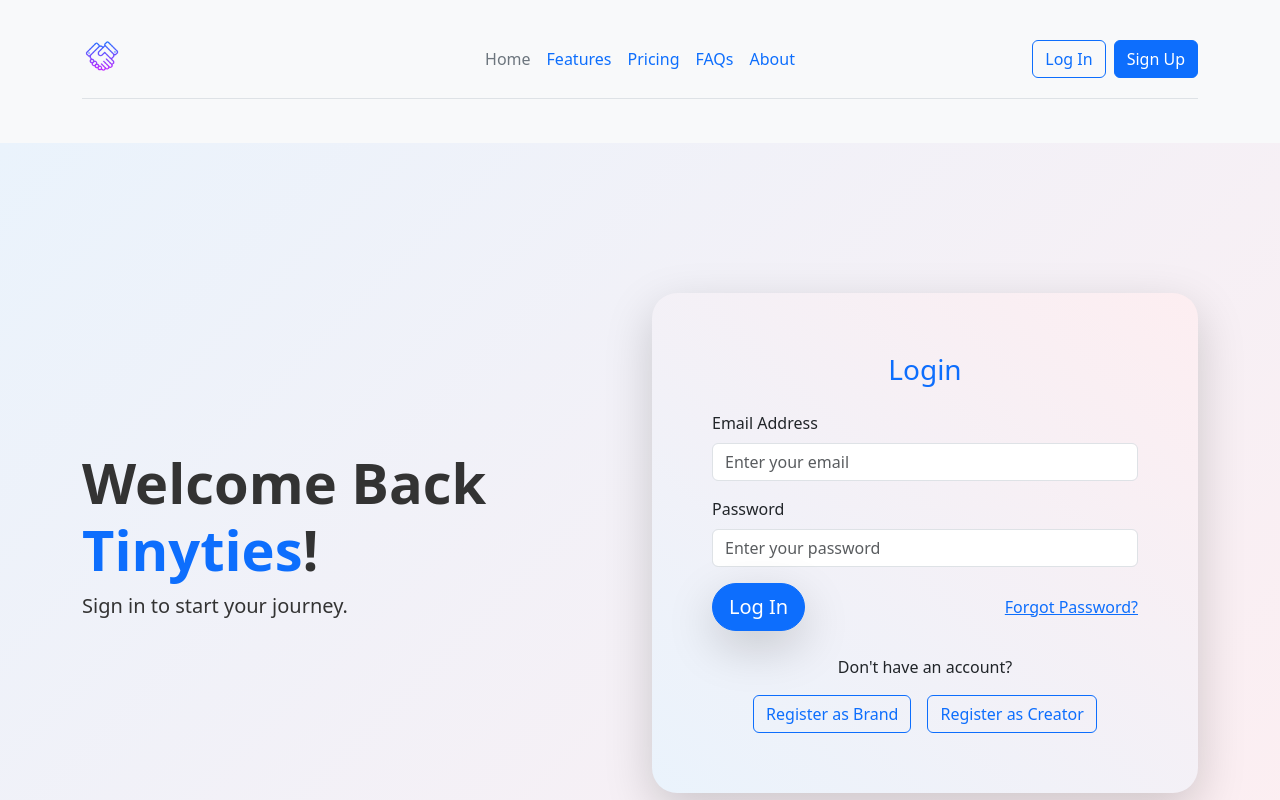
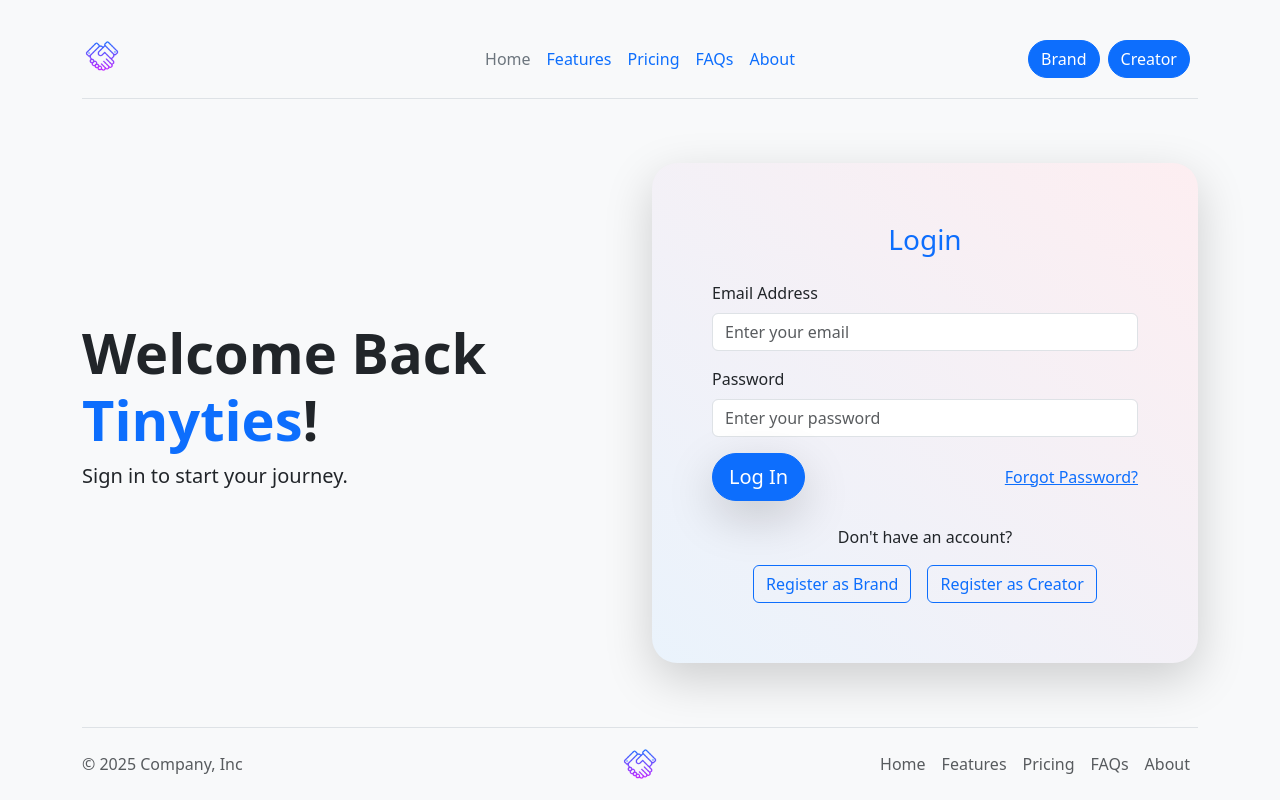
Before and after one commit to mrpravin21/brand, a React (Create React App) app: page /login/brand in a window 1280 px wide. Shown: the top 800 px of the page. Built offline with nearby package versions, Linux system fonts and the light colour scheme.

Commit message:
add features

```diff
--- a/src/BrandDashboard.js
+++ b/src/BrandDashboard.js
@@ -1,5 +1,6 @@
 import React from "react";
 import { useNavigate, Link } from "react-router-dom";
+import blueHand from "./pic/blue_hand.png";
 
 const BrandDashboard = () => {
   const navigate = useNavigate();
@@ -13,43 +14,29 @@ const BrandDashboard = () => {
   };
 
   return (
-    <div className="bg-light" style={{ minHeight: "100vh", overflowX: "hidden" }}>
+    <div className="bg-light">
       {/* Navbar */}
-      <nav className="navbar navbar-expand-lg navbar-light bg-white shadow-sm py-3">
       <div className="container">
-          <Link className="navbar-brand text-primary fw-bold" to="/">
-            🔗 Tinyties
+        <header className="d-flex flex-wrap align-items-center justify-content-center justify-content-md-between py-3 mb-4 border-bottom">
+          <div className="col-md-3 mb-2 mb-md-0">
+            <Link to="/" className="d-inline-flex link-body-emphasis text-decoration-none font-weight-light">
+              <img src={blueHand} alt="TinyTies" width="40" height="40" />
             </Link>
-          <button
-            className="navbar-toggler"
-            type="button"
-            data-bs-toggle="collapse"
-            data-bs-target="#navbarNav"
-            aria-controls="navbarNav"
-            aria-expanded="false"
-            aria-label="Toggle navigation"
-          >
-            <span className="navbar-toggler-icon"></span>
-          </button>
-          <div className="collapse navbar-collapse" id="navbarNav">
-            <ul className="navbar-nav ms-auto">
-              <li className="nav-item">
-                <Link className="nav-link text-dark" to="/profile">
-                  Profile
-                </Link>
-              </li>
-              <li className="nav-item">
-                <button
-                  className="btn btn-primary btn-lg rounded-pill shadow-lg"
-                  onClick={handleLogout}
-                >
-                  Log Out
-                </button>
-              </li>
+          </div>
+
+          <ul className="nav col-12 col-md-auto mb-2 justify-content-center mb-md-0">
+            <li><Link to="/" className="nav-link px-2 link-secondary">Home</Link></li>
+            <li><Link to="/" className="nav-link px-2">Features</Link></li>
+            <li><a href="#" className="nav-link px-2">Pricing</a></li>
+            <li><a href="#" className="nav-link px-2">FAQs</a></li>
+            <li><a href="#" className="nav-link px-2">About</a></li>
           </ul>
+
+          <div className="col-md-3 text-end">
+            <Link to="/login/brand"><button type="button" className="btn btn-primary me-2 rounded-pill" onClick={handleLogout}>Log Out</button></Link>
           </div>
+        </header>
       </div>
-      </nav>
 
       {/* Hero Section */}
       <div
@@ -136,37 +123,23 @@ const BrandDashboard = () => {
       </div>
 
       {/* Footer */}
-      <footer
-        className="py-4 mt-5"
-        style={{
-          backgroundColor: "#333",
-          color: "#fff",
-          textAlign: "center",
-        }}
-      >
       <div className="container">
-          <p className="mb-2">&copy; 2025 Tinyties | All Rights Reserved</p>
-          <ul className="list-inline">
-            <li className="list-inline-item">
-              <Link to="/privacy" className="text-decoration-none text-light">
-                Privacy Policy
-              </Link>
-            </li>
-            <li className="list-inline-item">|</li>
-            <li className="list-inline-item">
-              <Link to="/terms" className="text-decoration-none text-light">
-                Terms of Service
-              </Link>
-            </li>
-            <li className="list-inline-item">|</li>
-            <li className="list-inline-item">
-              <Link to="/contact" className="text-decoration-none text-light">
-                Contact Us
-              </Link>
-            </li>
+    <footer className="d-flex flex-wrap justify-content-between align-items-center py-3 my-4 border-top">
+      <p className="col-md-4 mb-0 text-body-secondary">© 2025 Company, Inc</p>
+
+      <a href="/" className="col-md-4 d-flex align-items-center justify-content-center mb-3 mb-md-0 me-md-auto link-body-emphasis text-decoration-none">
+        <img src={blueHand} width="40" height="40" />
+      </a>
+
+      <ul className="nav col-md-4 justify-content-end">
+        <li className="nav-item"><a href="#" class="nav-link px-2 text-body-secondary">Home</a></li>
+        <li className="nav-item"><a href="#" class="nav-link px-2 text-body-secondary">Features</a></li>
+        <li className="nav-item"><a href="#" class="nav-link px-2 text-body-secondary">Pricing</a></li>
+        <li className="nav-item"><a href="#" class="nav-link px-2 text-body-secondary">FAQs</a></li>
+        <li className="nav-item"><a href="#" class="nav-link px-2 text-body-secondary">About</a></li>
       </ul>
+    </footer>
     </div>
-      </footer>
     </div>
   );
 };
--- a/src/BrandLoginForm.js
+++ b/src/BrandLoginForm.js
@@ -39,27 +39,27 @@ const BrandLoginForm = () => {
       <div className="container">
         <header className="d-flex flex-wrap align-items-center justify-content-center justify-content-md-between py-3 mb-4 border-bottom">
           <div className="col-md-3 mb-2 mb-md-0">
-            <a href="/" className="d-inline-flex link-body-emphasis text-decoration-none font-weight-light">
+            <Link to="/" className="d-inline-flex link-body-emphasis text-decoration-none font-weight-light">
               <img src={blueHand} alt="TinyTies" width="40" height="40" />
-            </a>
+            </Link>
           </div>
 
           <ul className="nav col-12 col-md-auto mb-2 justify-content-center mb-md-0">
-            <li><a href="#" className="nav-link px-2 link-secondary">Home</a></li>
-            <li><a href="#" className="nav-link px-2">Features</a></li>
+            <li><Link to="/" className="nav-link px-2 link-secondary">Home</Link></li>
+            <li><Link to="/" className="nav-link px-2">Features</Link></li>
             <li><a href="#" className="nav-link px-2">Pricing</a></li>
             <li><a href="#" className="nav-link px-2">FAQs</a></li>
             <li><a href="#" className="nav-link px-2">About</a></li>
           </ul>
 
           <div className="col-md-3 text-end">
-            <button type="button" className="btn btn-outline-primary me-2">Log In</button>
-            <button type="button" className="btn btn-primary">Sign Up</button>
+            <Link to="/login/brand"><button type="button" className="btn btn-primary me-2 rounded-pill">Brand</button></Link>
+            <Link to="/login/creator"><button type="button" className="btn btn-primary me-2 rounded-pill">Creator</button></Link>
           </div>
         </header>
       </div>
 
-      <div className="d-flex align-items-center min-vh-100" style={{ background: "linear-gradient(135deg, #eaf3fc, #fdeef1)", color: "#333" }}>
+      <div className="d-flex align-items-center">
         <div className="container text-center text-md-start">
           <div className="row align-items-center">
             <div className="col-md-6">
@@ -127,30 +127,23 @@ const BrandLoginForm = () => {
         </div>
       </div>
 
-      <footer className="py-4" style={{ backgroundColor: "#333", color: "#fff", textAlign: "center" }}>
-        <div className="container">
-          <p className="mb-2">&copy; 2025 Tinyties | All Rights Reserved</p>
-          <ul className="list-inline">
-            <li className="list-inline-item">
-              <Link to="/privacy" className="text-decoration-none text-light">
-                Privacy Policy
-              </Link>
-            </li>
-            <li className="list-inline-item">|</li>
-            <li className="list-inline-item">
-              <Link to="/terms" className="text-decoration-none text-light">
-                Terms of Service
-              </Link>
-            </li>
-            <li className="list-inline-item">|</li>
-            <li className="list-inline-item">
-              <Link to="/contact" className="text-decoration-none text-light">
-                Contact Us
-              </Link>
-            </li>
-          </ul>
-        </div>
-      </footer>
+      <div className="container">
+    <footer className="d-flex flex-wrap justify-content-between align-items-center py-3 my-4 border-top">
+      <p className="col-md-4 mb-0 text-body-secondary">© 2025 Company, Inc</p>
+
+      <a href="/" className="col-md-4 d-flex align-items-center justify-content-center mb-3 mb-md-0 me-md-auto link-body-emphasis text-decoration-none">
+        <img src={blueHand} width="40" height="40" />
+      </a>
+
+      <ul className="nav col-md-4 justify-content-end">
+        <li className="nav-item"><a href="#" class="nav-link px-2 text-body-secondary">Home</a></li>
+        <li className="nav-item"><a href="#" class="nav-link px-2 text-body-secondary">Features</a></li>
+        <li className="nav-item"><a href="#" class="nav-link px-2 text-body-secondary">Pricing</a></li>
+        <li className="nav-item"><a href="#" class="nav-link px-2 text-body-secondary">FAQs</a></li>
+        <li className="nav-item"><a href="#" class="nav-link px-2 text-body-secondary">About</a></li>
+      </ul>
+    </footer>
+    </div>
     </div>
   );
 };
--- a/src/CreatorLoginForm.js
+++ b/src/CreatorLoginForm.js
@@ -2,6 +2,7 @@ import React, { useState } from "react";
 import { useNavigate } from "react-router-dom";
 import { Link } from "react-router-dom";
 import axios from "axios";
+import blueHand from "./pic/blue_hand.png";
 
 const CreatorLoginForm = () => {
   const [email, setEmail] = useState("");
@@ -32,15 +33,30 @@ const CreatorLoginForm = () => {
 
   return (
     <div className="bg-light" style={{ overflowX: "hidden" }}>
-      <nav className="navbar navbar-expand-lg navbar-light bg-white shadow-sm py-3">
       <div className="container">
-          <Link className="navbar-brand text-primary fw-bold" to="/">
-            🔗 Tinyties
+        <header className="d-flex flex-wrap align-items-center justify-content-center justify-content-md-between py-3 mb-4 border-bottom">
+          <div className="col-md-3 mb-2 mb-md-0">
+            <Link to="/" className="d-inline-flex link-body-emphasis text-decoration-none font-weight-light">
+              <img src={blueHand} alt="TinyTies" width="40" height="40" />
             </Link>
           </div>
-      </nav>
 
-      <div className="d-flex align-items-center min-vh-100" style={{ background: "linear-gradient(135deg, #eaf3fc, #fdeef1)", color: "#333" }}>
+          <ul className="nav col-12 col-md-auto mb-2 justify-content-center mb-md-0">
+            <li><Link to="/" className="nav-link px-2 link-secondary">Home</Link></li>
+            <li><Link to="/" className="nav-link px-2">Features</Link></li>
+            <li><a href="#" className="nav-link px-2">Pricing</a></li>
+            <li><a href="#" className="nav-link px-2">FAQs</a></li>
+            <li><a href="#" className="nav-link px-2">About</a></li>
+          </ul>
+
+          <div className="col-md-3 text-end">
+            <Link to="/login/brand"><button type="button" className="btn btn-primary me-2 rounded-pill">Brand</button></Link>
+            <Link to="/login/creator"><button type="button" className="btn btn-primary me-2 rounded-pill">Creator</button></Link>
+          </div>
+        </header>
+      </div>
+
+      <div className="d-flex align-items-center">
         <div className="container text-center text-md-start">
           <div className="row align-items-center">
             <div className="col-md-6">
@@ -108,30 +124,23 @@ const CreatorLoginForm = () => {
         </div>
       </div>
 
-      <footer className="py-4" style={{ backgroundColor: "#333", color: "#fff", textAlign: "center" }}>
       <div className="container">
-          <p className="mb-2">&copy; 2025 Tinyties | All Rights Reserved</p>
-          <ul className="list-inline">
-            <li className="list-inline-item">
-              <Link to="/privacy" className="text-decoration-none text-light">
-                Privacy Policy
-              </Link>
-            </li>
-            <li className="list-inline-item">|</li>
-            <li className="list-inline-item">
-              <Link to="/terms" className="text-decoration-none text-light">
-                Terms of Service
-              </Link>
-            </li>
-            <li className="list-inline-item">|</li>
-            <li className="list-inline-item">
-              <Link to="/contact" className="text-decoration-none text-light">
-                Contact Us
-              </Link>
-            </li>
+    <footer className="d-flex flex-wrap justify-content-between align-items-center py-3 my-4 border-top">
+      <p className="col-md-4 mb-0 text-body-secondary">© 2025 Company, Inc</p>
+
+      <a href="/" className="col-md-4 d-flex align-items-center justify-content-center mb-3 mb-md-0 me-md-auto link-body-emphasis text-decoration-none">
+        <img src={blueHand} width="40" height="40" />
+      </a>
+
+      <ul className="nav col-md-4 justify-content-end">
+        <li className="nav-item"><a href="#" class="nav-link px-2 text-body-secondary">Home</a></li>
+        <li className="nav-item"><a href="#" class="nav-link px-2 text-body-secondary">Features</a></li>
+        <li className="nav-item"><a href="#" class="nav-link px-2 text-body-secondary">Pricing</a></li>
+        <li className="nav-item"><a href="#" class="nav-link px-2 text-body-secondary">FAQs</a></li>
+        <li className="nav-item"><a href="#" class="nav-link px-2 text-body-secondary">About</a></li>
       </ul>
+    </footer>
     </div>
-      </footer>
     </div>
   );
 };
--- a/src/RegisterBrand.js
+++ b/src/RegisterBrand.js
@@ -1,6 +1,7 @@
 import React, { useState } from "react";
-import { useNavigate } from "react-router-dom";
+import { useNavigate, Link } from "react-router-dom";
 import blueHand from "./pic/blue_hand.png";
+
 
 const RegisterBrand = () => {
   const [brandName, setBrandName] = useState("");
@@ -71,22 +72,22 @@ const RegisterBrand = () => {
       <div className="container">
         <header className="d-flex flex-wrap align-items-center justify-content-center justify-content-md-between py-3 mb-4 border-bottom">
           <div className="col-md-3 mb-2 mb-md-0">
-            <a href="/" className="d-inline-flex link-body-emphasis text-decoration-none font-weight-light">
+            <Link to="/" className="d-inline-flex link-body-emphasis text-decoration-none font-weight-light">
               <img src={blueHand} alt="TinyTies" width="40" height="40" />
-            </a>
+            </Link>
           </div>
 
           <ul className="nav col-12 col-md-auto mb-2 justify-content-center mb-md-0">
-            <li><a href="#" className="nav-link px-2 link-secondary">Home</a></li>
-            <li><a href="#" className="nav-link px-2">Features</a></li>
+            <li><Link to="/" className="nav-link px-2 link-secondary">Home</Link></li>
+            <li><Link to="/" className="nav-link px-2">Features</Link></li>
             <li><a href="#" className="nav-link px-2">Pricing</a></li>
             <li><a href="#" className="nav-link px-2">FAQs</a></li>
             <li><a href="#" className="nav-link px-2">About</a></li>
           </ul>
 
           <div className="col-md-3 text-end">
-            <button type="button" className="btn btn-outline-primary me-2">Log In</button>
-            <button type="button" className="btn btn-primary">Sign Up</button>
+            <Link to="/login/brand"><button type="button" className="btn btn-primary me-2 rounded-pill">Brand</button></Link>
+            <Link to="/login/creator"><button type="button" className="btn btn-primary me-2 rounded-pill">Creator</button></Link>
           </div>
         </header>
       </div>
--- a/src/RegisterCreator.js
+++ b/src/RegisterCreator.js
@@ -1,5 +1,7 @@
 import React, { useState } from "react";
 import { useNavigate } from "react-router-dom";
+import { Link } from "react-router-dom";
+import blueHand from "./pic/blue_hand.png";
 
 const RegisterCreator = () => {
   const [creatorName, setCreatorName] = useState("");
@@ -111,15 +113,30 @@ const RegisterCreator = () => {
 
   return (
     <div className="bg-light" style={{ overflowX: "hidden" }}>
-      <nav className="navbar navbar-expand-lg navbar-light bg-white shadow-sm py-3">
-        <div className="container">
-          <a className="navbar-brand text-primary fw-bold" href="/">
-            🔗 Tinyties
-          </a>
-        </div>
-      </nav>
+     <div className="container">
+        <header className="d-flex flex-wrap align-items-center justify-content-center justify-content-md-between py-3 mb-4 border-bottom">
+          <div className="col-md-3 mb-2 mb-md-0">
+            <Link to="/" className="d-inline-flex link-body-emphasis text-decoration-none font-weight-light">
+              <img src={blueHand} alt="TinyTies" width="40" height="40" />
+            </Link>
+          </div>
 
-      <div className="d-flex align-items-center min-vh-100" style={{ background: "linear-gradient(135deg, #eaf3fc, #fdeef1)", color: "#333" }}>
+          <ul className="nav col-12 col-md-auto mb-2 justify-content-center mb-md-0">
+            <li><Link to="/" className="nav-link px-2 link-secondary">Home</Link></li>
+            <li><Link to="/" className="nav-link px-2">Features</Link></li>
+            <li><a href="#" className="nav-link px-2">Pricing</a></li>
+            <li><a href="#" className="nav-link px-2">FAQs</a></li>
+            <li><a href="#" className="nav-link px-2">About</a></li>
+          </ul>
+
+          <div className="col-md-3 text-end">
+            <Link to="/login/brand"><button type="button" className="btn btn-primary me-2 rounded-pill">Brand</button></Link>
+            <Link to="/login/creator"><button type="button" className="btn btn-primary me-2 rounded-pill">Creator</button></Link>
+          </div>
+        </header>
+      </div>
+
+      <div className="d-flex align-items-center mt-5">
         <div className="container text-center text-md-start">
           <div className="row align-items-center">
             <div className="col-md-6">
@@ -281,6 +298,24 @@ const RegisterCreator = () => {
           </div>
         </div>
       </div>
+
+      <div className="container">
+    <footer className="d-flex flex-wrap justify-content-between align-items-center py-3 my-4 border-top">
+      <p className="col-md-4 mb-0 text-body-secondary">© 2025 Company, Inc</p>
+
+      <a href="/" className="col-md-4 d-flex align-items-center justify-content-center mb-3 mb-md-0 me-md-auto link-body-emphasis text-decoration-none">
+        <img src={blueHand} width="40" height="40" />
+      </a>
+
+      <ul className="nav col-md-4 justify-content-end">
+        <li className="nav-item"><a href="#" class="nav-link px-2 text-body-secondary">Home</a></li>
+        <li className="nav-item"><a href="#" class="nav-link px-2 text-body-secondary">Features</a></li>
+        <li className="nav-item"><a href="#" class="nav-link px-2 text-body-secondary">Pricing</a></li>
+        <li className="nav-item"><a href="#" class="nav-link px-2 text-body-secondary">FAQs</a></li>
+        <li className="nav-item"><a href="#" class="nav-link px-2 text-body-secondary">About</a></li>
+      </ul>
+    </footer>
+    </div>
     </div>
   );
 };
--- a/src/bhomepage.js
+++ b/src/bhomepage.js
@@ -6,7 +6,13 @@ const Bhomepage = () => {
   const callToActionRef = useRef(null);
 
   const scrollToAction = () => {
-    callToActionRef.current?.scrollIntoView({ behavior: "smooth" });
+    if (callToActionRef.current) {
+      const targetOffset = callToActionRef.current.offsetTop - 50;
+      window.scrollTo({
+        top: targetOffset,
+        behavior: "smooth"
+      });
+    }
   };
 
   return (
@@ -15,27 +21,28 @@ const Bhomepage = () => {
       <div className="container">
         <header className="d-flex flex-wrap align-items-center justify-content-center justify-content-md-between py-3 mb-4 border-bottom">
           <div className="col-md-3 mb-2 mb-md-0">
-            <a href="/" className="d-inline-flex link-body-emphasis text-decoration-none font-weight-light">
+            <Link to="/" className="d-inline-flex link-body-emphasis text-decoration-none font-weight-light">
               <img src={blueHand} alt="TinyTies" width="40" height="40" />
-            </a>
+            </Link>
           </div>
 
           <ul className="nav col-12 col-md-auto mb-2 justify-content-center mb-md-0">
-            <li><a href="#" className="nav-link px-2 link-secondary">Home</a></li>
-            <li><a href="#" className="nav-link px-2">Features</a></li>
+            <li><Link to="/" className="nav-link px-2 link-secondary">Home</Link></li>
+            <li><Link to="#Features" onClick={scrollToAction} className="nav-link px-2">Features</Link></li>
             <li><a href="#" className="nav-link px-2">Pricing</a></li>
             <li><a href="#" className="nav-link px-2">FAQs</a></li>
             <li><a href="#" className="nav-link px-2">About</a></li>
           </ul>
 
           <div className="col-md-3 text-end">
-            <button type="button" className="btn btn-outline-primary me-2">Log In</button>
-            <button type="button" className="btn btn-primary">Sign Up</button>
+            <Link to="/login/brand"><button type="button" className="btn btn-primary me-2 rounded-pill">Brand</button></Link>
+            <Link to="/login/creator"><button type="button" className="btn btn-primary me-2 rounded-pill">Creator</button></Link>
           </div>
         </header>
       </div>
 
       {/* Hero Section */}
+      <div className="border-bottom">
       <div
         className="d-flex align-items-center mt-5 mb-5"
       >
@@ -48,17 +55,17 @@ const Bhomepage = () => {
                 Join thousands who trust us to create meaningful Collabs.
               </p>
               <div className="d-flex gap-3 justify-content-center justify-content-md-start">
+                <Link to="register/brand">
                 <button
-                  onClick={scrollToAction}
-                  className="btn btn-primary btn-lg rounded-pill shadow-lg"
+                  className="btn btn-outline-primary btn-lg rounded-pill shadow-lg"
                 >
-                  Get Started
+                  Get Started as Brand
                 </button>
-                <Link
-                  to="/login"
-                  className="btn btn-outline-secondary btn-lg rounded-pill shadow-lg"
-                >
-                  Log In
+                </Link>
+                <Link to="/register/creator">
+                  <button className="btn btn-outline-primary btn-lg rounded-pill shadow-lg">
+                  Get Started as Creator
+                  </button>
                 </Link>
               </div>
             </div>
@@ -70,10 +77,15 @@ const Bhomepage = () => {
               />
             </div>
           </div>
+
         </div>
       </div>
 
+      </div>
+
       {/* Features Section */}
+      <section ref={callToActionRef} id="Features">
+      <div className="border-bottom">
       <div
         className="container-fluid py-5"
         style={{
@@ -139,17 +151,20 @@ const Bhomepage = () => {
           </div>
         </div>
       </div>
+      </div>
+      </section>
 
       {/* Call to Action Section */}
       <div
         ref={callToActionRef}
-        className="py-5"
+        className="py-5 mt-5"
         style={{
           textAlign: "center"
         }}
+
       >
-        <h3 className="display-6 fw-bold mb-3">Ready to Start Your Journey?</h3>
-        <p className="lead mb-4">
+        <h3 className="display-6 fw-bold mb-5">Ready to Start Your Journey?</h3>
+        <p className="lead mb-5">
           Join the platform trusted by thousands to create meaningful
           relationships.
         </p>
@@ -169,7 +184,7 @@ const Bhomepage = () => {
       </div>
 
       {/* Footer */}
-      <div className="container">
+      <div className="container mt-5">
     <footer className="d-flex flex-wrap justify-content-between align-items-center py-3 my-4 border-top">
       <p className="col-md-4 mb-0 text-body-secondary">© 2025 Company, Inc</p>
 
```
Also changed, not shown: 15 other files (tests, documents, lock files or other folders). Lines whose indentation alone changed are shown as unchanged.
